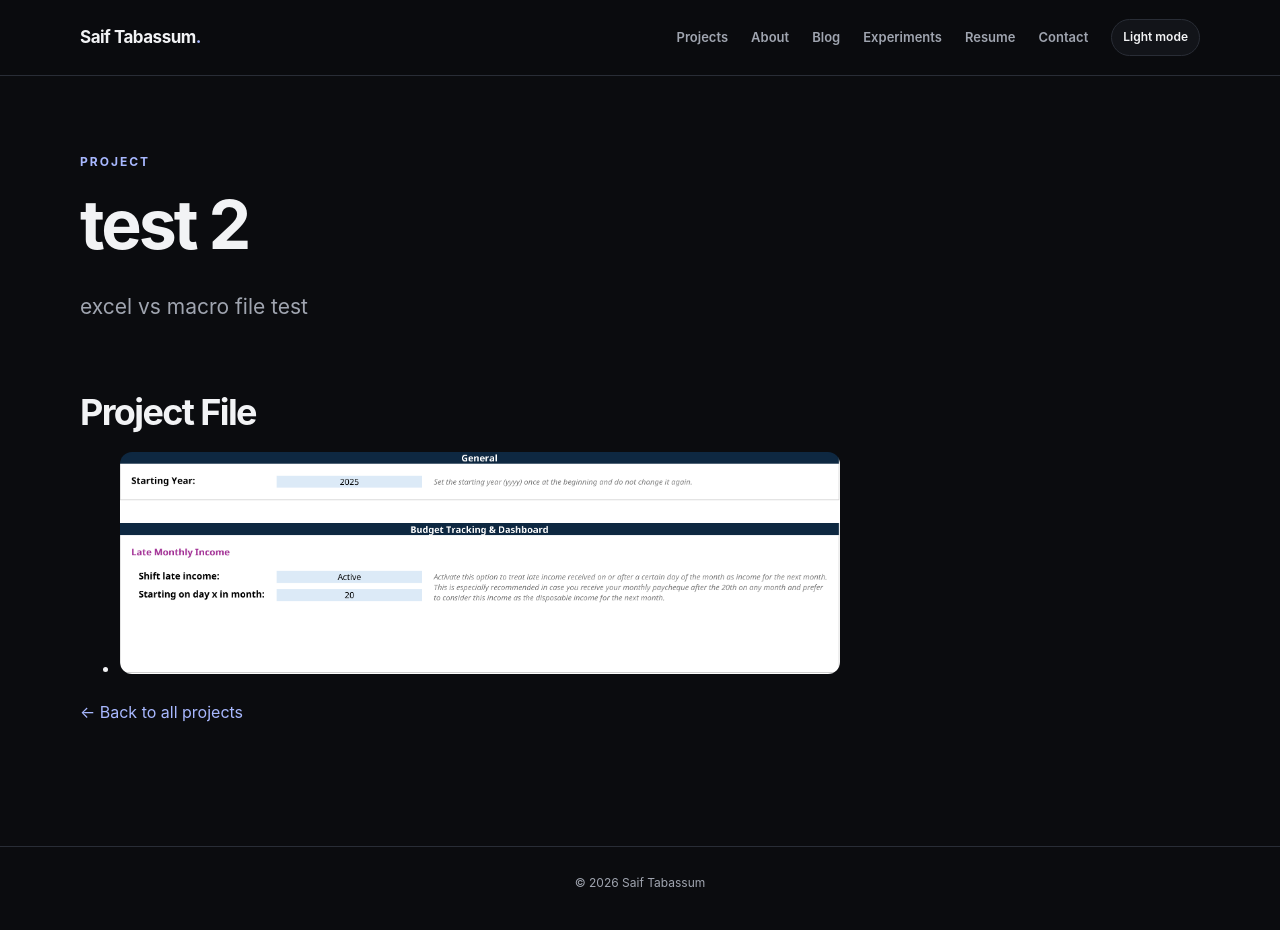
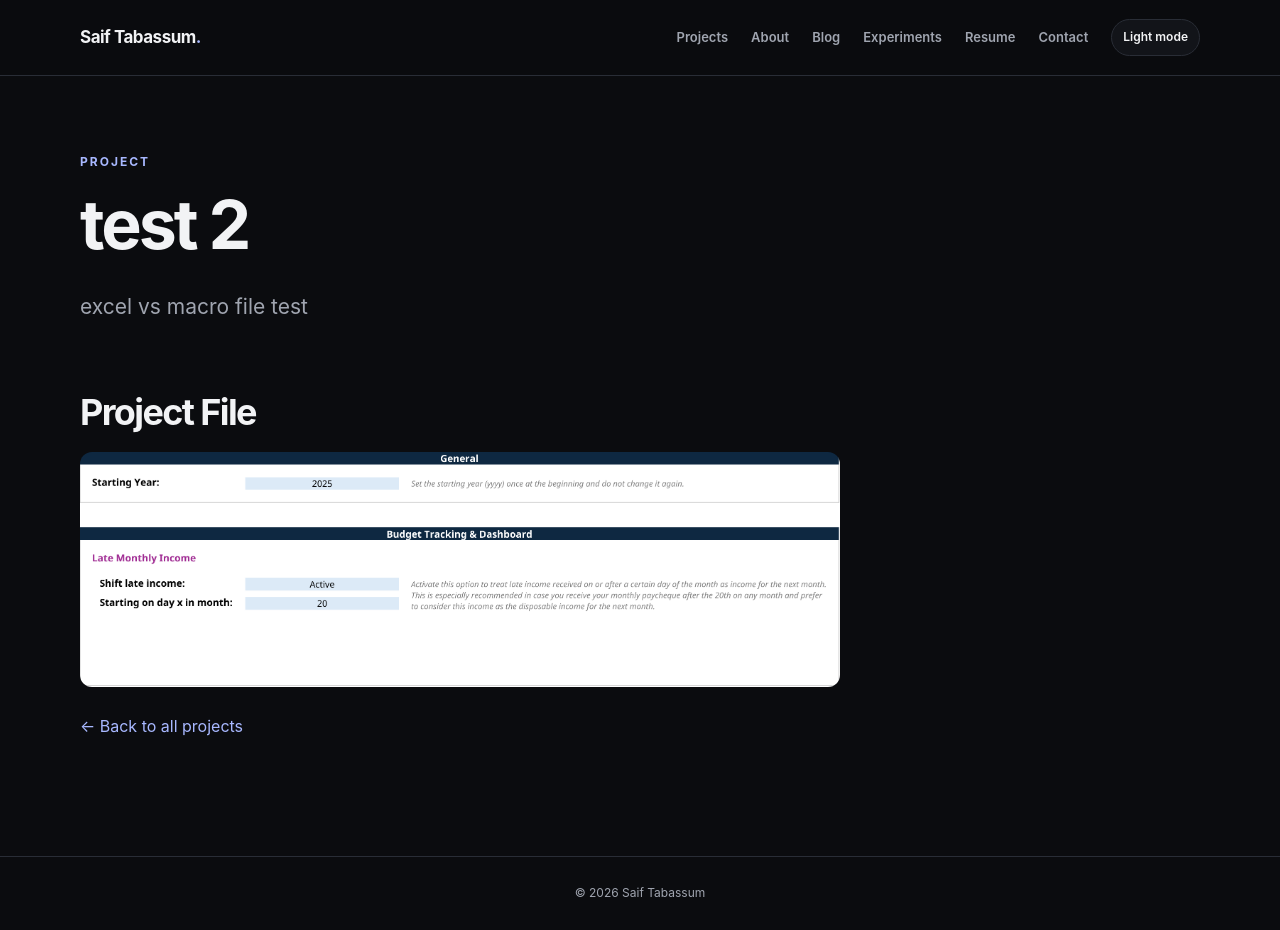
Before and after one commit to saifyt24/Saif.Tabassum.github.io, a Jekyll site: the page built from _projects/test-2.md, in a window 1280 px wide and 930 px high. Built offline with Jekyll 4.4.1, drawn with Linux system fonts in a browser that asks for light colours.

Commit message:
Remove bullets from project file previews
Added styles to remove bullets and padding from project file previews.

```diff
--- a/assets/css/style.css
+++ b/assets/css/style.css
@@ -598,3 +598,20 @@ p {
     animation-iteration-count: 1 !important;
   }
 }
+
+/* Remove bullets from project file previews */
+.project-resources ul {
+  list-style: none;
+  padding-left: 0;
+  margin-left: 0;
+}
+
+.project-resources li {
+  list-style: none;
+  margin-bottom: 18px;
+}
+
+.project-resources li::before {
+  content: none !important;
+  display: none !important;
+}
```
